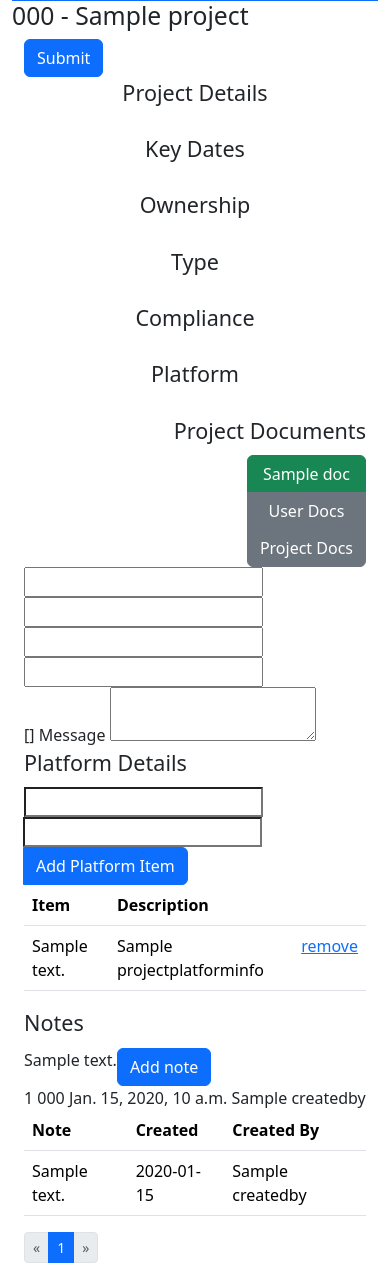
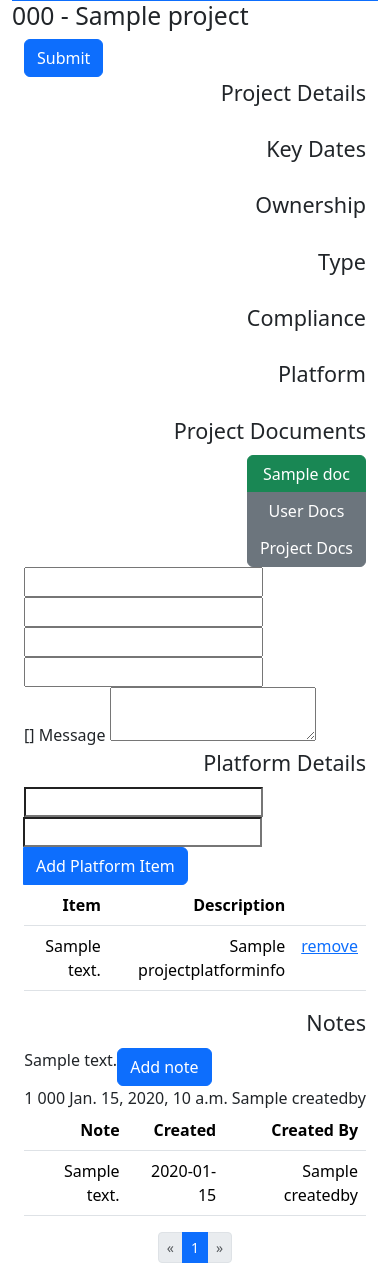
Before and after one commit to AdamKeeley/pri2m, a Django app: template Prism/templates/Prism/project.html in a window 390 px wide. Shown: the part 55-1334 px from the top of the page. Run offline with Django 5.2, Linux system fonts and the light colour scheme; the template is opened without the code that fills it: most values are stand-ins (such as "Sample title", 1, 10 or a date in 2020); form fields are guessed from the names that the template uses; some libraries are stand-ins or nearby versions.

Commit message:
Bit of CSS to prevent table overlap cross grid boundaries

```diff
--- a/Prism/static/Prism/style.css
+++ b/Prism/static/Prism/style.css
@@ -1,19 +1,13 @@
-.container-grid {
-        display: grid;
-        grid-template-columns: auto auto auto auto;
-        padding: 10px;
-    }
-.container-div {
-        /*border: 1px dashed gray; */
-        padding: 10px;
-        text-align: right;
-        display: flex;
-        flex-direction: column;
-        align-items: center;
-    }
-.col-md-auto {
+.col-md-auto, .col-md-4, .col-md-8 {
     text-align: right;
     display: flex;
     flex-direction: column;
-    align-items: center;
+    align-items: end;
+    overflow-x: auto;
 }
+.table {
+    align-self: start;
+}
+.pagination {
+    align-self: center;
+}
```
